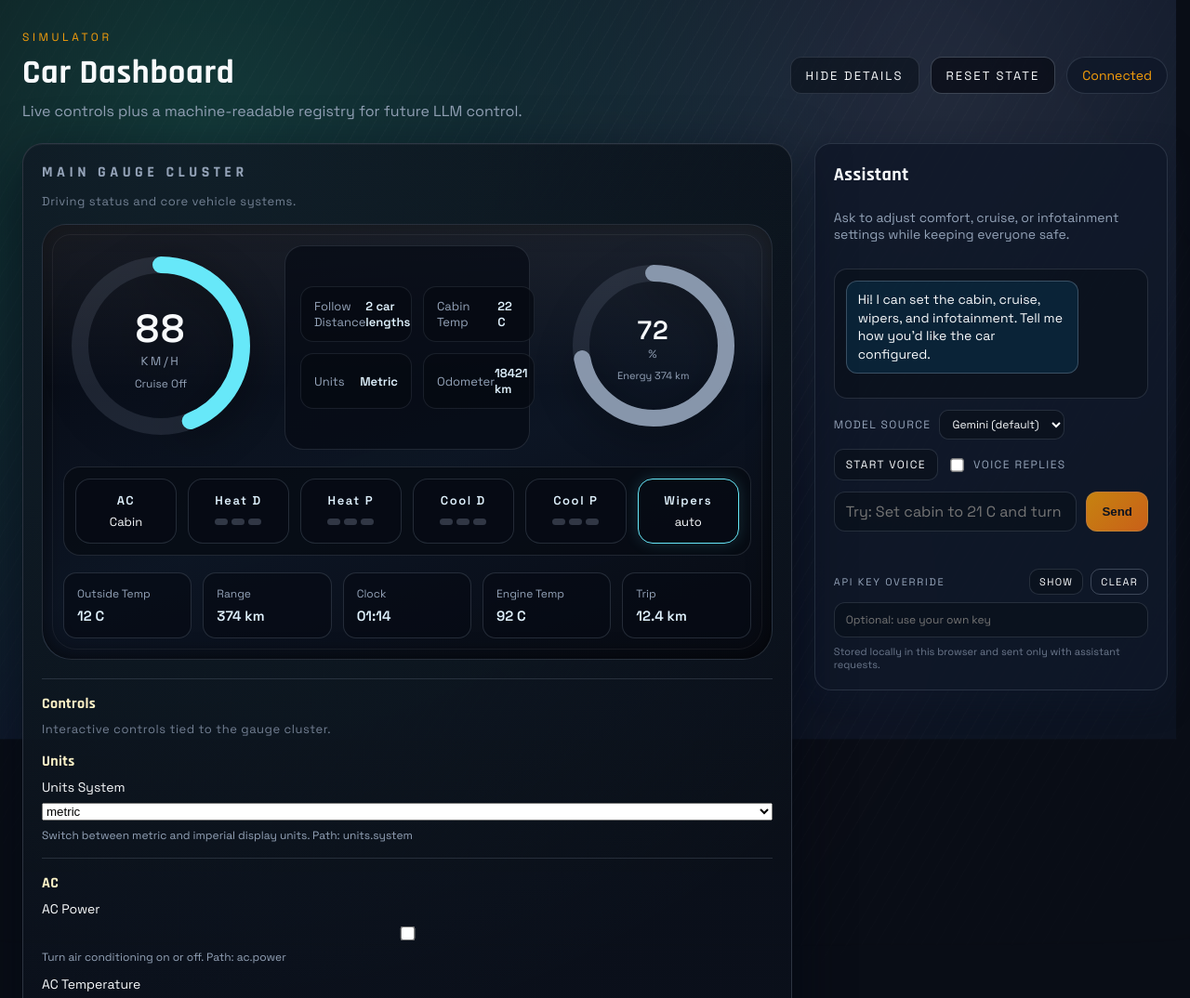
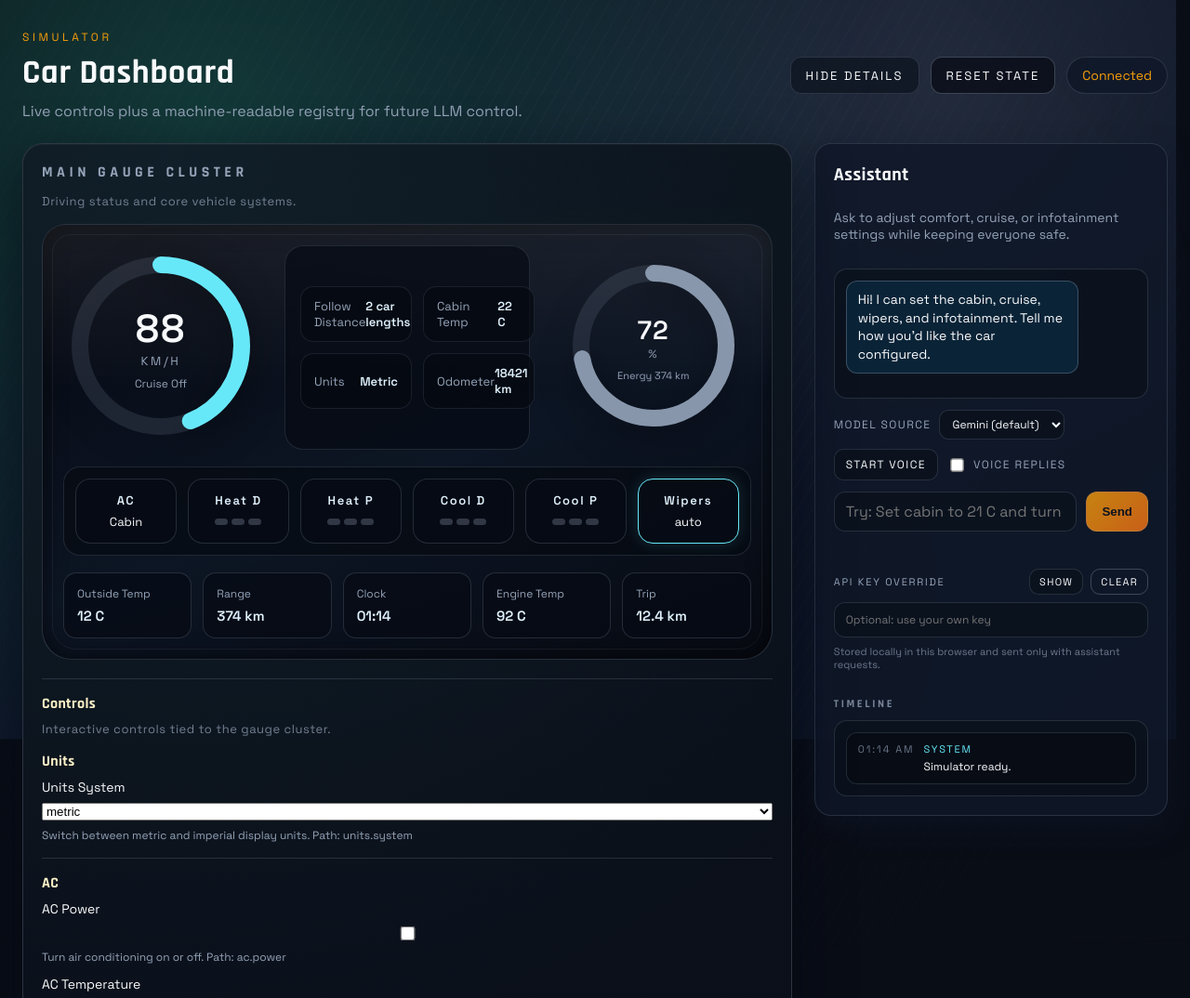
Before and after one commit to neveratdennys/geminiAuto, a Flask app: page / in a window 1280 px wide. Shown: the top 1074 px of the page at 93% size. Run offline with Flask 3, Linux system fonts and the light colour scheme.

Commit message:
timeline added

```diff
--- a/static/app.js
+++ b/static/app.js
@@ -20,11 +20,14 @@ const resetStateButton = document.getElementById("reset-state");
 const assistantApiKey = document.getElementById("assistant-api-key");
 const assistantApiKeyToggle = document.getElementById("assistant-api-key-toggle");
 const assistantApiKeyClear = document.getElementById("assistant-api-key-clear");
+const assistantTimeline = document.getElementById("assistant-timeline");
 
 let speechRecognition = null;
 let isListening = false;
 const DETAILS_STORAGE_KEY = "dashboard.details_visible";
 const API_KEY_STORAGE_KEY = "assistant.api_key_override";
+const MAX_TIMELINE_EVENTS = 25;
+let timelineEvents = [];
 
 function buildControlMap(controls) {
   const map = {};
@@ -184,6 +187,82 @@ function setAssistantStatus(message) {
   }
 }
 
+function formatTimelineTime(date = new Date()) {
+  return date.toLocaleTimeString([], { hour: "2-digit", minute: "2-digit" });
+}
+
+function shortenTimelineText(text, maxLength = 160) {
+  if (!text) {
+    return "";
+  }
+  if (text.length <= maxLength) {
+    return text;
+  }
+  return `${text.slice(0, maxLength - 3)}...`;
+}
+
+function renderTimeline() {
+  if (!assistantTimeline) {
+    return;
+  }
+  assistantTimeline.innerHTML = "";
+  timelineEvents.forEach((event) => {
+    const item = document.createElement("div");
+    item.className = "timeline-item";
+
+    const timeEl = document.createElement("div");
+    timeEl.className = "timeline-time";
+    timeEl.textContent = event.time;
+
+    const content = document.createElement("div");
+    content.className = "timeline-content";
+
+    const labelEl = document.createElement("div");
+    labelEl.className = "timeline-label";
+    labelEl.textContent = event.label;
+
+    const detailEl = document.createElement("div");
+    detailEl.className = "timeline-detail";
+    detailEl.textContent = event.detail;
+
+    content.appendChild(labelEl);
+    content.appendChild(detailEl);
+    item.appendChild(timeEl);
+    item.appendChild(content);
+    assistantTimeline.appendChild(item);
+  });
+}
+
+function pushTimelineEvent(label, detail) {
+  if (!assistantTimeline) {
+    return;
+  }
+  timelineEvents.unshift({
+    time: formatTimelineTime(),
+    label,
+    detail: shortenTimelineText(detail),
+  });
+  if (timelineEvents.length > MAX_TIMELINE_EVENTS) {
+    timelineEvents = timelineEvents.slice(0, MAX_TIMELINE_EVENTS);
+  }
+  renderTimeline();
+}
+
+function flattenUpdateForTimeline(payload, prefix = "", output = {}) {
+  if (!payload || typeof payload !== "object") {
+    return output;
+  }
+  Object.entries(payload).forEach(([key, value]) => {
+    const path = prefix ? `${prefix}.${key}` : key;
+    if (value && typeof value === "object" && !Array.isArray(value)) {
+      flattenUpdateForTimeline(value, path, output);
+    } else {
+      output[path] = value;
+    }
+  });
+  return output;
+}
+
 function initAssistantApiKey() {
   if (!assistantApiKey) {
     return;
@@ -263,7 +342,9 @@ function initResetButton() {
       renderAll();
       loadTelemetry();
       setConnectionState(true);
+      pushTimelineEvent("Reset", "State restored to defaults.");
     } catch (error) {
+      pushTimelineEvent("Error", "Reset failed.");
       setConnectionState(false);
     } finally {
       resetStateButton.disabled = false;
@@ -317,6 +398,7 @@ async function sendAssistantMessage(message) {
     return;
   }
   const apiKeyOverride = assistantApiKey?.value?.trim();
+  pushTimelineEvent("User", trimmed);
   pushAssistantMessage("user", trimmed);
   if (assistantInput) {
     assistantInput.value = "";
@@ -338,11 +420,19 @@ async function sendAssistantMessage(message) {
       throw new Error(data.error || "Assistant error.");
     }
     pushAssistantMessage("assistant", data.reply || "Ready for the next request.");
+    pushTimelineEvent("Assistant", data.reply || "Ready for the next request.");
     speakAssistantReply(data.reply || "Ready for the next request.");
     if (data.state) {
       currentState = data.state;
       renderAll();
       loadTelemetry();
+    }
+    if (data.updates && Object.keys(data.updates).length) {
+      const flattened = flattenUpdateForTimeline(data.updates);
+      const updateText = Object.entries(flattened)
+        .map(([path, value]) => `${path}: ${JSON.stringify(value)}`)
+        .join(", ");
+      pushTimelineEvent("Updates", updateText);
     }
     setAssistantStatus("");
   } catch (error) {
@@ -350,6 +440,7 @@ async function sendAssistantMessage(message) {
       "assistant",
       `Sorry, I couldn't reach the assistant. ${error.message}`
     );
+    pushTimelineEvent("Error", `Assistant request failed. ${error.message}`);
     speakAssistantReply(
       `Sorry, I couldn't reach the assistant. ${error.message}`
     );
@@ -443,7 +534,10 @@ async function sendUpdate(control, rawValue) {
     renderAll();
     loadTelemetry();
     setConnectionState(true);
+    const formattedValue = formatControlValue(control, rawValue);
+    pushTimelineEvent("Control", `${control.label} -> ${formattedValue}`);
   } catch (error) {
+    pushTimelineEvent("Error", "Control update failed.");
     setConnectionState(false);
   }
 }
@@ -957,6 +1051,7 @@ async function loadData() {
     initDetailsToggle();
     initResetButton();
     initAssistantApiKey();
+    pushTimelineEvent("System", "Simulator ready.");
     setConnectionState(true);
     loadTelemetry();
     setInterval(loadTelemetry, 2000);
--- a/static/styles.css
+++ b/static/styles.css
@@ -933,6 +933,67 @@ h1 {
   min-height: 16px;
 }
 
+.assistant-timeline {
+  display: grid;
+  gap: 10px;
+  margin-top: 16px;
+}
+
+.assistant-timeline h3 {
+  margin: 0;
+  font-size: 12px;
+  letter-spacing: 0.22em;
+  text-transform: uppercase;
+  color: rgba(148, 163, 184, 0.8);
+}
+
+.timeline-list {
+  display: grid;
+  gap: 10px;
+  max-height: 240px;
+  overflow-y: auto;
+  padding: 12px;
+  border-radius: 14px;
+  border: 1px solid var(--border);
+  background: rgba(9, 15, 26, 0.6);
+}
+
+.timeline-item {
+  display: grid;
+  grid-template-columns: auto 1fr;
+  gap: 10px;
+  padding: 10px 12px;
+  border-radius: 12px;
+  border: 1px solid rgba(148, 163, 184, 0.2);
+  background: rgba(6, 10, 18, 0.6);
+}
+
+.timeline-time {
+  font-size: 11px;
+  letter-spacing: 0.18em;
+  text-transform: uppercase;
+  color: rgba(148, 163, 184, 0.7);
+  white-space: nowrap;
+}
+
+.timeline-content {
+  display: grid;
+  gap: 4px;
+}
+
+.timeline-label {
+  font-size: 11px;
+  text-transform: uppercase;
+  letter-spacing: 0.16em;
+  color: var(--display-accent);
+}
+
+.timeline-detail {
+  font-size: 12px;
+  color: var(--text-primary);
+  word-break: break-word;
+}
+
 .assistant-credentials {
   display: grid;
   gap: 8px;
--- a/templates/index.html
+++ b/templates/index.html
@@ -238,6 +238,10 @@
             </div>
           </div>
         </div>
+        <div class="assistant-timeline">
+          <h3>Timeline</h3>
+          <div id="assistant-timeline" class="timeline-list"></div>
+        </div>
       </section>
 
       <section class="panel registry-panel full-span">
```
